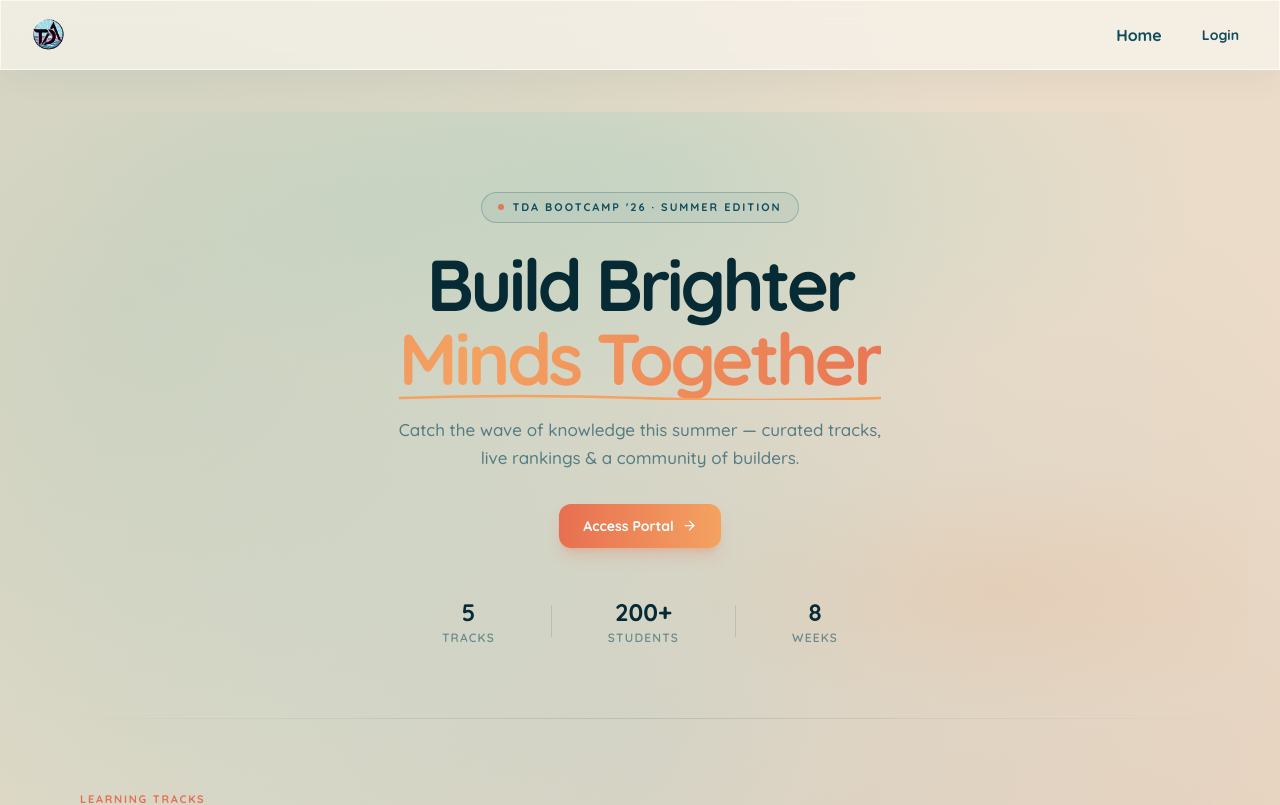
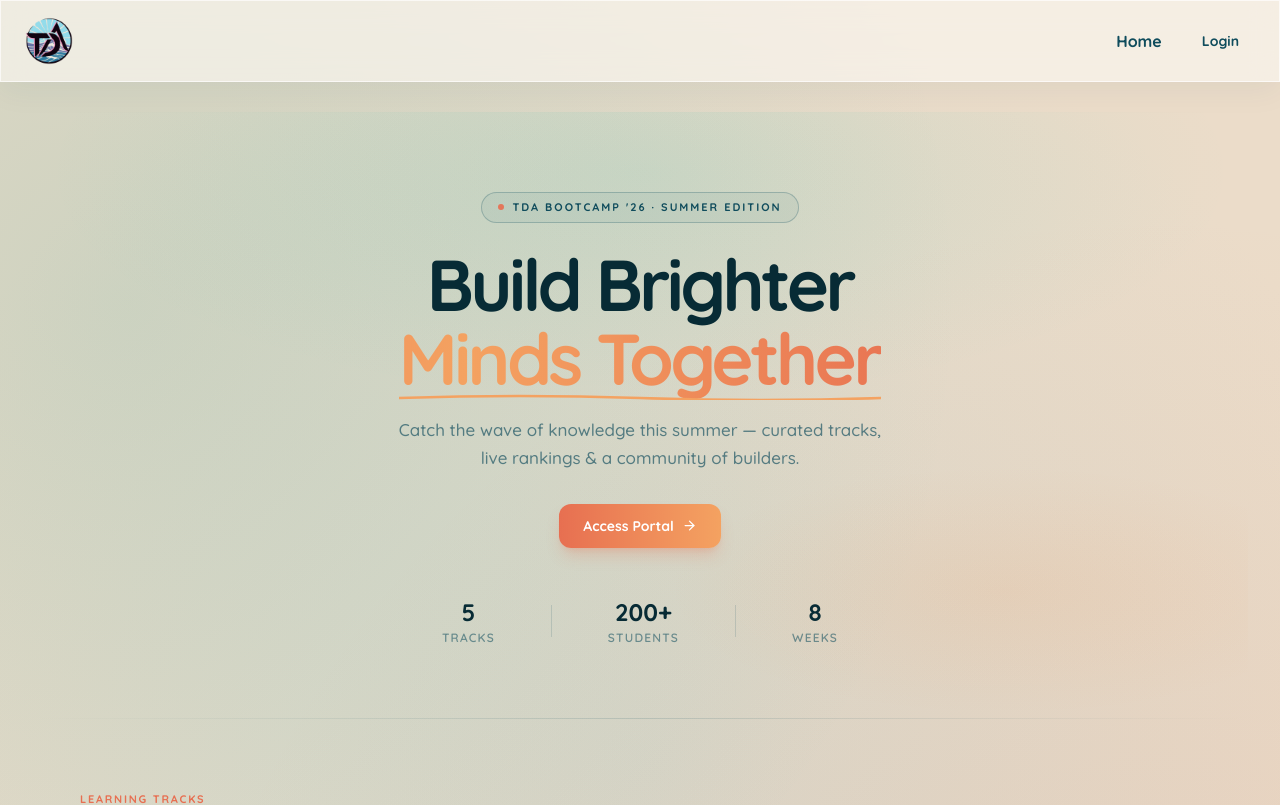
Before and after one commit to nxndinisxh/tda-bootcamp26-website, a React (Vite) app in the folder frontend/: page / in a window 1280 px wide. Shown: the top 805 px of the page. Built offline with nearby package versions, Linux system fonts and the light colour scheme.

Commit message:
style: make Navbar logo bigger and fuller

```diff
--- a/frontend/src/App.jsx
+++ b/frontend/src/App.jsx
@@ -33,7 +33,7 @@ const Navbar = () => {
   return (
     <nav className="glass fixed top-0 left-0 right-0 z-50 px-6 py-4 flex items-center justify-between border-b border-white/40">
       <Link to="/" className="flex items-center">
-        <img src="/TDA-logo.png" alt="TDA Logo" className="h-8 w-auto object-contain hover:scale-105 transition-all duration-200" />
+        <img src="/favicon.png" alt="TDA Logo" className="h-12 w-auto object-contain hover:scale-105 transition-all duration-200" />
       </Link>
 
       <div className="flex items-center gap-6">
```
